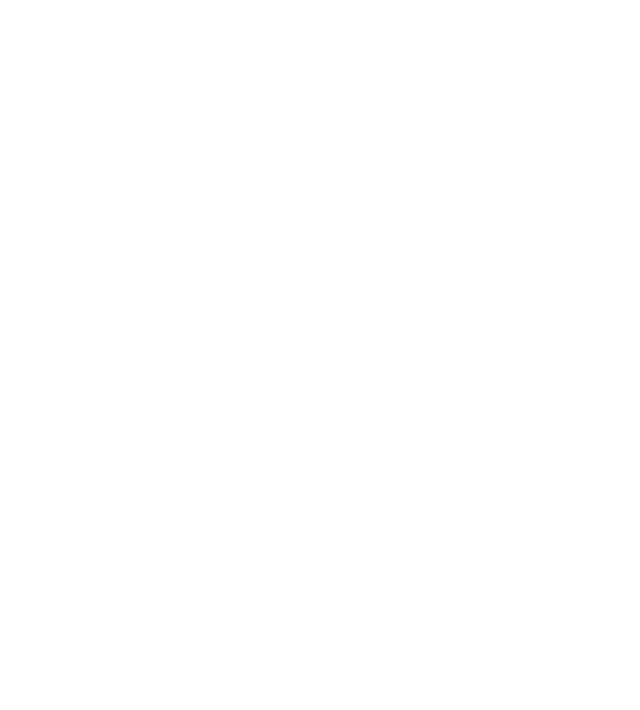
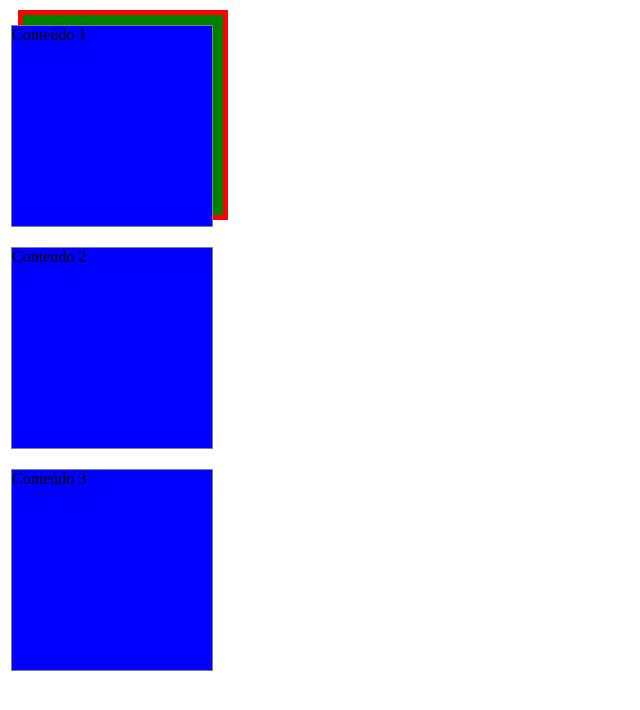
Before and after one commit to marcusmigueell/Secao2-CSS3, a plain HTML site: page index.html in a window 1280 px wide. Shown: the whole page, without its empty margins (0-640 px from the left). Drawn offline with Linux system fonts and the light colour scheme.

Commit message:
Creating floating elements

```diff
--- a/index.html
+++ b/index.html
@@ -7,11 +7,54 @@
     <title>Documents</title>
     <meta charset="UTF-8">
 
+    <style type="text/css">
+        .conteudo {
+            background: blue;
+            border: 1px solid gray;
+            width: 200px;
+            height: 200px;
+            margin: 10px;
+            float: right;     /*left e right*/
+        }
+
+        .clear {
+            /*limpar fluxo flutuante */
+            clear: both;
+            /* left, right, both (ambos, pode ser right ou left) ou none - nesse exemplo coloquei left, pois é o mesmo de usado em float em .conteudo*/
+        }
+
+        #principal {
+            background: green;
+            border: 5px solid red;
+            width: 200px;
+            height: 200px;
+            margin: 10px;
+        }
+    </style>
+
 </head>
 
 <body>
 
+    <div id="principal">
 
+        <div class="conteudo">
+            Conteúdo 1
+        </div>
+
+        <div class="conteudo">
+            Conteúdo 2
+        </div>
+
+        <div class="conteudo">
+            Conteúdo 3
+        </div>
+
+        <div class="clear">
+
+        </div>
+
+    </div>
 
 </body>
 
```
Also changed, not shown: imagens/imagem1.png (added), imagens/imagem2.png (added), imagens/imagem3.png (added), imagens/imagem4.png (added), imagens/imagem5.png (added).
